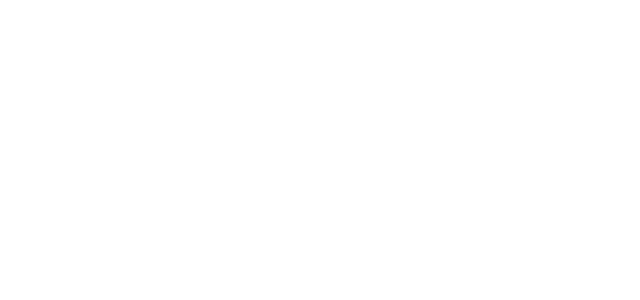
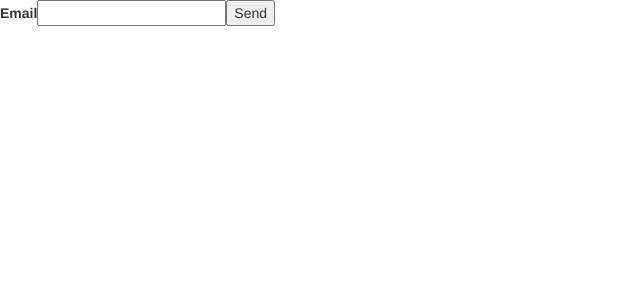
Before and after one commit to rashmoni/tradera-frontend, a React (Create React App) app: page /email in a window 1280 px wide. Before the commit this address had no page. Shown: the top 300 px of the page, without its empty margins (0-640 px from the left). Built offline with nearby package versions, Linux system fonts and the light colour scheme.

Commit message:
C13: Code added to SendingEmail.tsx send email

```diff
--- a/package.json
+++ b/package.json
@@ -3,6 +3,7 @@
   "version": "0.1.0",
   "private": true,
   "dependencies": {
+    "@emailjs/browser": "^3.9.1",
     "@testing-library/jest-dom": "^5.16.5",
     "@testing-library/react": "^13.4.0",
     "@testing-library/user-event": "^13.5.0",
@@ -11,6 +12,7 @@
     "@types/react": "^18.0.24",
     "@types/react-dom": "^18.0.8",
     "axios": "^1.1.3",
+    "nodemailer": "^6.8.0",
     "react": "^18.2.0",
     "react-bootstrap": "^1.6.0",
     "react-dom": "^18.2.0",
--- a/src/App.tsx
+++ b/src/App.tsx
@@ -6,6 +6,7 @@ import NewAd from "./pages/NewAd";
 import Search from "./pages/Search";
 import SignupScreen from "./pages/SignUpScreen";
 import SingleProduct from "./pages/SingleProduct";
+import SendingEmail from "./services/SendingEmail";
 import "./styles/style.css"
 
 export default function App() {
@@ -15,6 +16,7 @@ export default function App() {
       <BrowserRouter>
         <Routes>
           <Route path="/" element={<Landing />}/>
+          <Route path="/email" element={<SendingEmail />} />
           <Route path="/auction/:code" element={<SingleProduct />} />
           <Route path="/selling/new" element={<NewAd />} />
           <Route path="/search/:code" element={<Search />} />
--- /dev/null
+++ b/src/services/SendingEmail.tsx
@@ -0,0 +1,35 @@
+import React, { FormEvent, useRef } from 'react'
+import emailjs from '@emailjs/browser';
+import { send } from 'process';
+
+const SendingEmail = () => {
+  const form: any = useRef(null);
+  const SERVICE_ID = "service_oyhwjo6";
+  const TEMPLATE_ID = "template_cef8s9l";
+  const PUBLIC_KEY = "jxBw8W1xL1Z8Z21Ar";
+
+
+  const sendEmail = (event: FormEvent<HTMLFormElement>) => {
+    event.preventDefault();
+
+    emailjs.sendForm(SERVICE_ID, TEMPLATE_ID, form.current, PUBLIC_KEY)
+      .then((result: any) => {
+          console.log(result.text);
+      }, (error: any) => {
+          console.log(error.text);
+      });
+
+  };
+  return (
+    <div>
+      <form ref={form}
+      onSubmit={sendEmail}>
+        <label>Email</label>
+      <input type="email" name="user_email" />
+        <input type="submit" value="Send" />
+      </form>
+    </div>
+  )
+}
+
+export default SendingEmail
```
Also changed, not shown: public/logo512.png (added), 1 other file (tests, documents, lock files or other folders).
